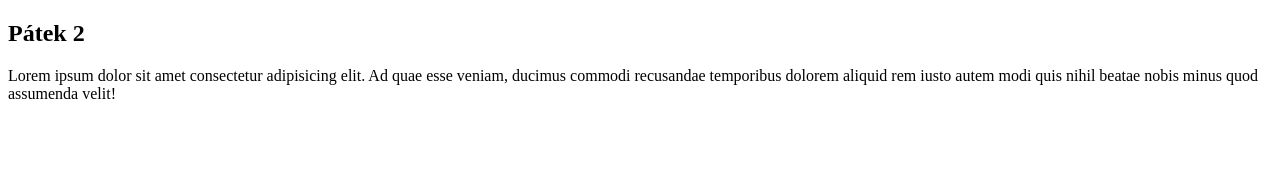
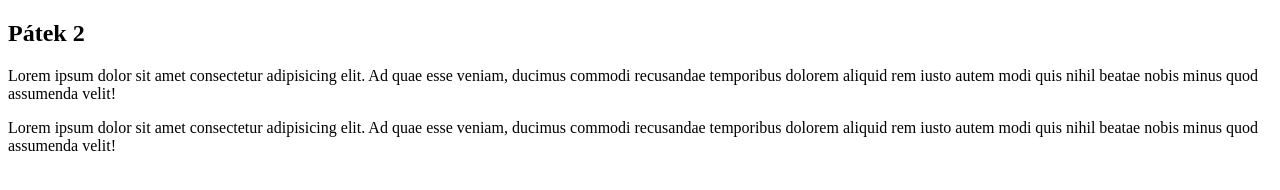
Before and after one commit to PetrPatek666/git10, a plain HTML site: page index.html in a window 1280 px wide. Drawn offline with Linux system fonts and the light colour scheme.

Commit message:
přidání druhého odstavce

```diff
--- a/index.html
+++ b/index.html
@@ -8,5 +8,8 @@
     <h2>Pátek 2</h2>
     <p>Lorem ipsum dolor sit amet consectetur adipisicing elit. Ad quae esse veniam, ducimus commodi recusandae
         temporibus dolorem aliquid rem iusto autem modi quis nihil beatae nobis minus quod assumenda velit!</p>
+
+    <p>Lorem ipsum dolor sit amet consectetur adipisicing elit. Ad quae esse veniam, ducimus commodi recusandae
+        temporibus dolorem aliquid rem iusto autem modi quis nihil beatae nobis minus quod assumenda velit!</p>
 </body>
 </html>
```
